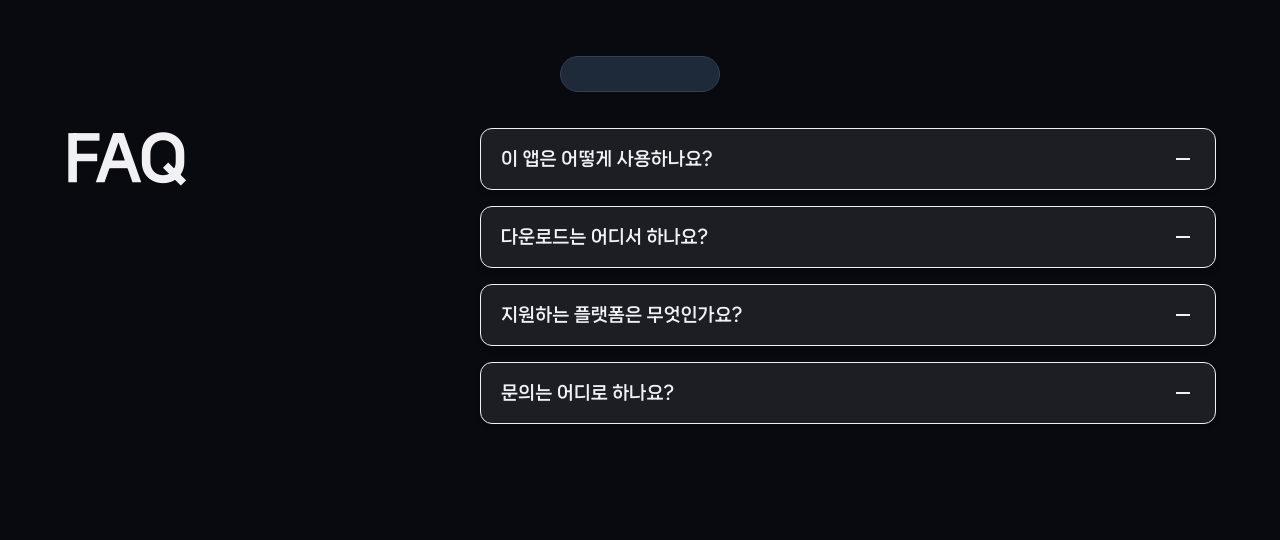
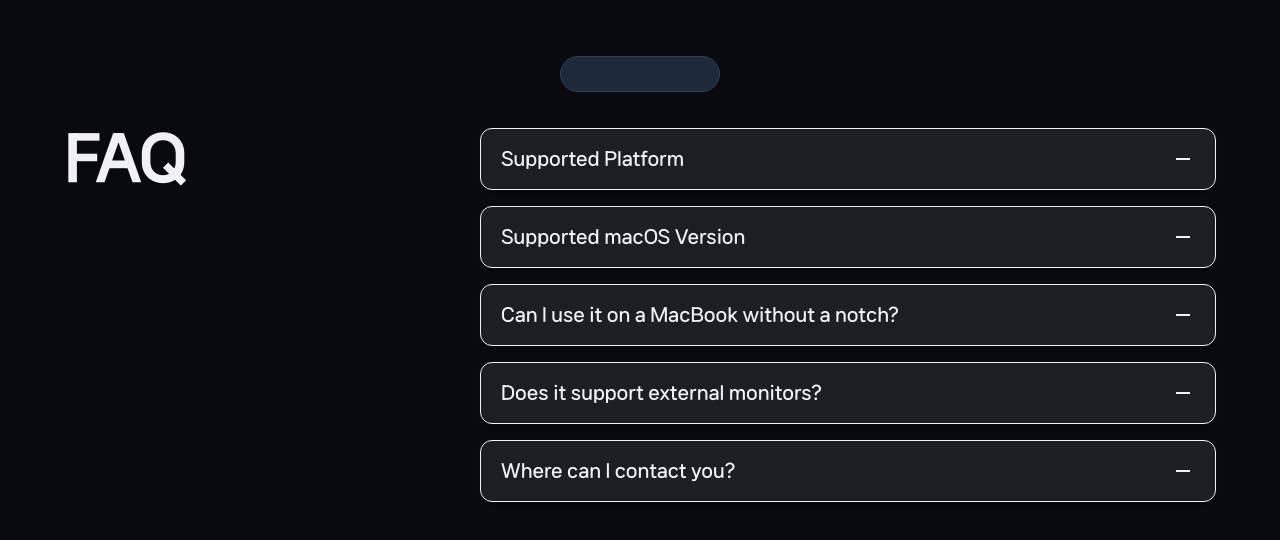
Before and after one commit to SnP-Potato/live-peninsula-web, a Next.js app: page /faq in a window 1280 px wide. Shown: the top 540 px of the page. Built offline with nearby package versions, Linux system fonts and the light colour scheme.

Commit message:
refactor: update question in faq

```diff
--- a/src/app/faq/page.tsx
+++ b/src/app/faq/page.tsx
@@ -5,21 +5,24 @@ import { Add, Remove } from '@mui/icons-material';
 
 const faqs = [
   {
-    question: '이 앱은 어떻게 사용하나요?',
-    answer: '앱을 다운로드하고 설치한 후, 로그인 없이 바로 사용할 수 있어요.',
+    question: 'Supported Platform',
+    answer: 'Currently supports MacOS.',
   },
   {
-    question: '다운로드는 어디서 하나요?',
-    answer:
-      '홈페이지 상단의 "다운로드" 버튼을 클릭하면 다운로드 페이지로 이동합니다.',
+    question: 'Supported macOS Version',
+    answer: 'Supports macOS 14.6 and above.',
   },
   {
-    question: '지원하는 플랫폼은 무엇인가요?',
-    answer: '현재는 MacOS를 지원하고 있습니다.',
+    question: 'Can I use it on a MacBook without a notch?',
+    answer: 'Yes, you can!',
   },
   {
-    question: '문의는 어디로 하나요?',
-    answer: '문의는 contact@example.com 으로 메일 주세요.',
+    question: 'Does it support external monitors?',
+    answer: 'Yes, it does.',
+  },
+  {
+    question: 'Where can I contact you?',
+    answer: 'Please email us at contact@example.com.',
   },
 ];
 
```
